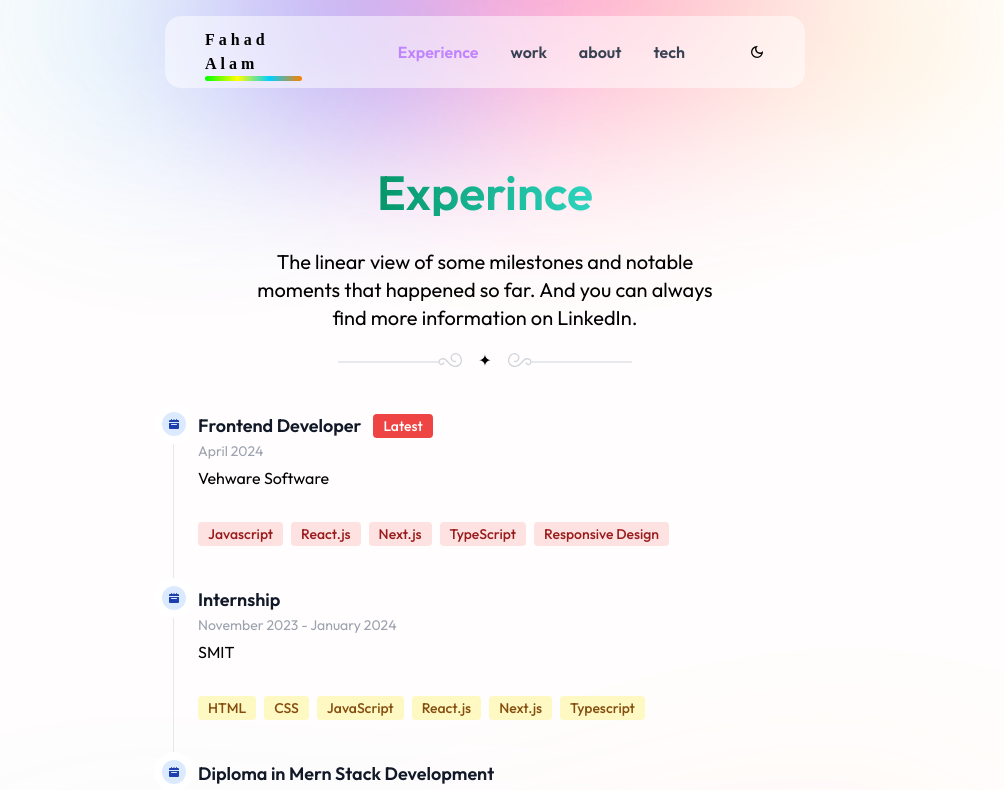
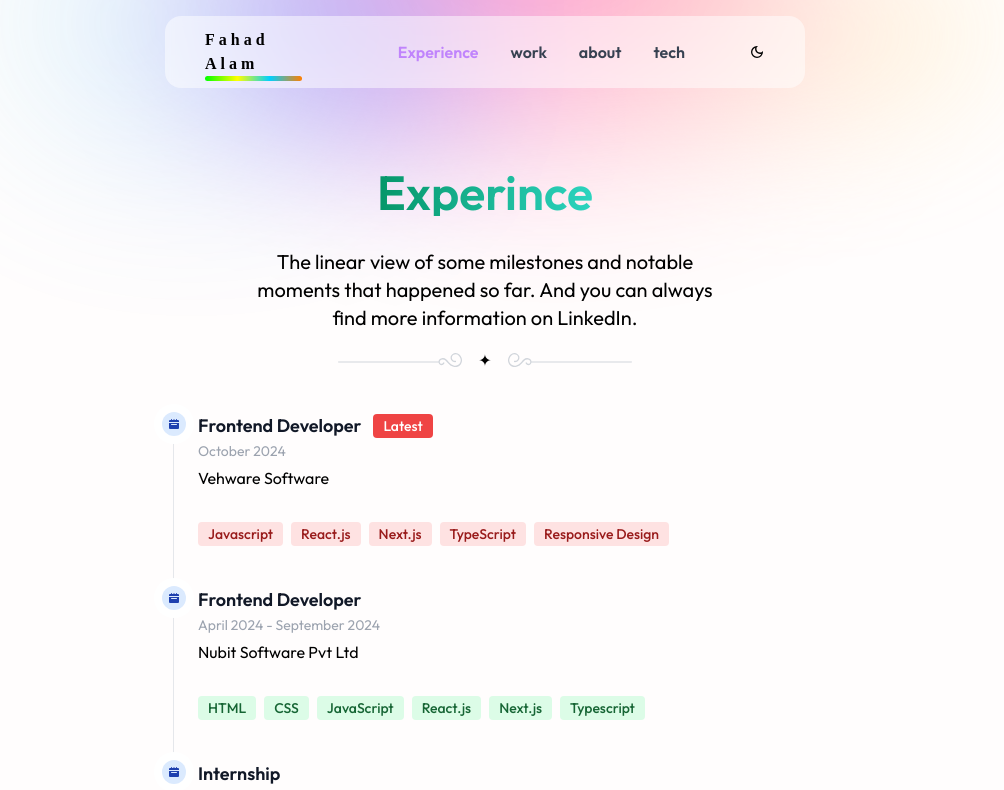
Before and after one commit to Fahad12405/fahadalamportfolio, a Next.js app: page /timeline in a window 1280 px wide. Shown: the top 790 px of the page, without its empty margins (155-1159 px from the left). Built offline with nearby package versions, Linux system fonts and the light colour scheme; no server answers.

Commit message:
Update TimeLine.jsx

```diff
--- a/components/TimeLine.jsx
+++ b/components/TimeLine.jsx
@@ -5,21 +5,21 @@ const TimeLine = () => {
     {
       id: 0,
       title: "Frontend Developer",
-      duration: "April 2024",
+      duration: "October 2024",
       org: "Vehware Software ",
       skills: ["Javascript", "React.js", "Next.js", "TypeScript", "Responsive Design"],
       class:
         "bg-red-100 text-red-800 text-sm font-medium me-2 px-2.5 py-0.5 rounded dark:bg-red-900 dark:text-red-300",
     },
-    // {
-    //   id: 1,
-    //   title: "Frontend Developer",
-    //   duration: "April 2024 - September 2024",
-    //   org: "Nubit Software Pvt Ltd",
-    //   skills: ["HTML","CSS","JavaScript", "React.js", "Next.js", "Typescript"],
-    //   class:
-    //     "bg-green-100 text-green-800 text-sm font-medium me-2 px-2.5 py-0.5 rounded dark:bg-green-900 dark:text-green-300",
-    // },
+    {
+      id: 1,
+      title: "Frontend Developer",
+      duration: "April 2024 - September 2024",
+      org: "Nubit Software Pvt Ltd",
+      skills: ["HTML","CSS","JavaScript", "React.js", "Next.js", "Typescript"],
+      class:
+        "bg-green-100 text-green-800 text-sm font-medium me-2 px-2.5 py-0.5 rounded dark:bg-green-900 dark:text-green-300",
+    },
     {
       id: 2,
       title: " Internship ",
```
